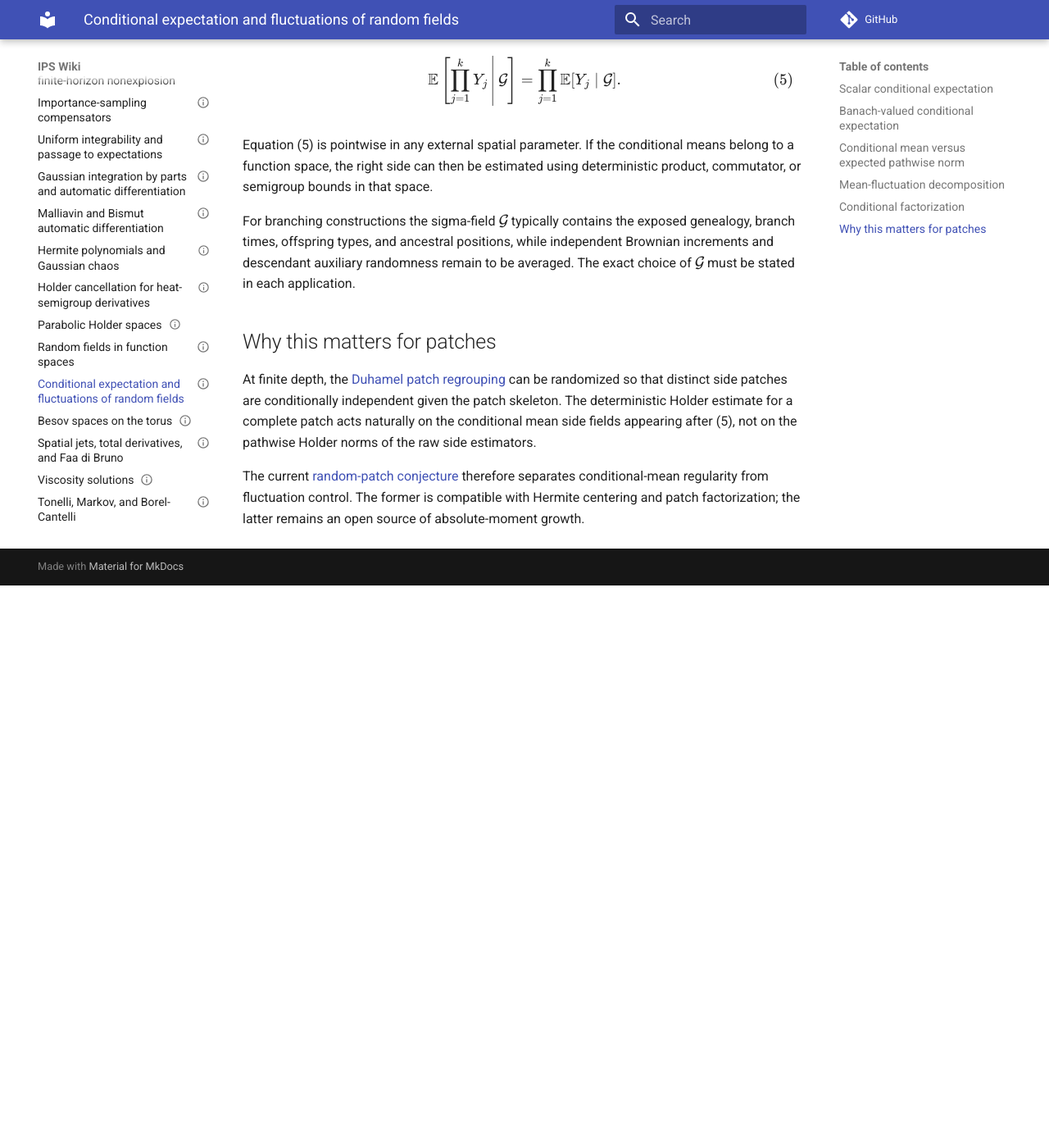
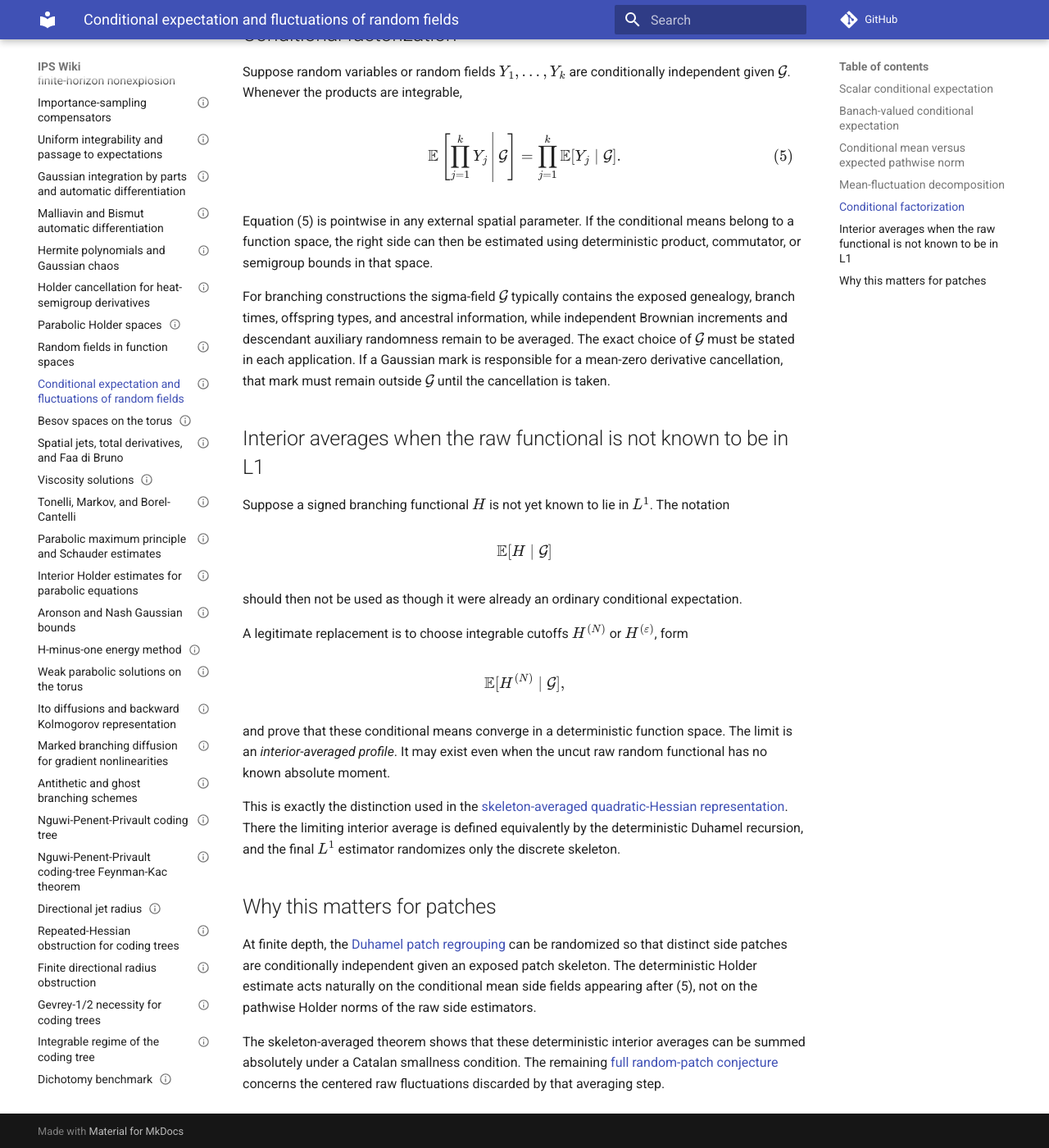
Before and after one commit to maciejgluchowski86-beep/ips-wiki, an MkDocs documentation site: the page built from docs/entries/conditional-expectation-and-fluctuations-of-random-fields.md, in a window 1280 px wide and 1400 px high, scrolled down 2646 px. Shown: the whole window at 82% size. Built offline with MkDocs 1.6.1 and Material for MkDocs 9.7.7, drawn with Linux system fonts in a browser that asks for light colours; comment, search, counter and statistics services are not loaded; before the commit the page ends 3360 px from its top, so only the background shows below that; some of the changed text lies outside the part shown.

Commit message:
Clarify conditional expectations for nonintegrable patch functionals

```diff
--- a/docs/entries/conditional-expectation-and-fluctuations-of-random-fields.md
+++ b/docs/entries/conditional-expectation-and-fluctuations-of-random-fields.md
@@ -35,6 +35,8 @@ $$
 $$
 
 for every \(A\in\mathcal G\).
+
+The hypothesis \(Y\in L^1\) is part of the definition used here. If absolute integrability of a signed random functional is itself the open problem, one cannot invoke its ordinary conditional expectation as an intermediate construction.
 
 If \(Y=Y(x)\) is a random field, the pointwise conditional mean is
 
@@ -144,10 +146,30 @@ $$
 
 Equation (5) is pointwise in any external spatial parameter. If the conditional means belong to a function space, the right side can then be estimated using deterministic product, commutator, or semigroup bounds in that space.
 
-For branching constructions the sigma-field \(\mathcal G\) typically contains the exposed genealogy, branch times, offspring types, and ancestral positions, while independent Brownian increments and descendant auxiliary randomness remain to be averaged. The exact choice of \(\mathcal G\) must be stated in each application.
+For branching constructions the sigma-field \(\mathcal G\) typically contains the exposed genealogy, branch times, offspring types, and ancestral information, while independent Brownian increments and descendant auxiliary randomness remain to be averaged. The exact choice of \(\mathcal G\) must be stated in each application. If a Gaussian mark is responsible for a mean-zero derivative cancellation, that mark must remain outside \(\mathcal G\) until the cancellation is taken.
+
+## Interior averages when the raw functional is not known to be in L1
+
+Suppose a signed branching functional \(H\) is not yet known to lie in \(L^1\). The notation
+
+$$
+\mathbb E[H\mid\mathcal G]
+$$
+
+should then not be used as though it were already an ordinary conditional expectation.
+
+A legitimate replacement is to choose integrable cutoffs \(H^{(N)}\) or \(H^{(\varepsilon)}\), form
+
+$$
+\mathbb E[H^{(N)}\mid\mathcal G],
+$$
+
+and prove that these conditional means converge in a deterministic function space. The limit is an *interior-averaged profile*. It may exist even when the uncut raw random functional has no known absolute moment.
+
+This is exactly the distinction used in the [skeleton-averaged quadratic-Hessian representation](skeleton-averaged-l1-representation-for-quadratic-hessian-pde.md). There the limiting interior average is defined equivalently by the deterministic Duhamel recursion, and the final \(L^1\) estimator randomizes only the discrete skeleton.
 
 ## Why this matters for patches
 
-At finite depth, the [Duhamel patch regrouping](finite-depth-duhamel-patch-regrouping.md) can be randomized so that distinct side patches are conditionally independent given the patch skeleton. The deterministic Holder estimate for a complete patch acts naturally on the conditional mean side fields appearing after (5), not on the pathwise Holder norms of the raw side estimators.
+At finite depth, the [Duhamel patch regrouping](finite-depth-duhamel-patch-regrouping.md) can be randomized so that distinct side patches are conditionally independent given an exposed patch skeleton. The deterministic Holder estimate acts naturally on the conditional mean side fields appearing after (5), not on the pathwise Holder norms of the raw side estimators.
 
-The current [random-patch conjecture](l1-random-patch-conjecture-for-quadratic-hessian-pde.md) therefore separates conditional-mean regularity from fluctuation control. The former is compatible with Hermite centering and patch factorization; the latter remains an open source of absolute-moment growth.
+The skeleton-averaged theorem shows that these deterministic interior averages can be summed absolutely under a Catalan smallness condition. The remaining [full random-patch conjecture](l1-random-patch-conjecture-for-quadratic-hessian-pde.md) concerns the centered raw fluctuations discarded by that averaging step.
```
